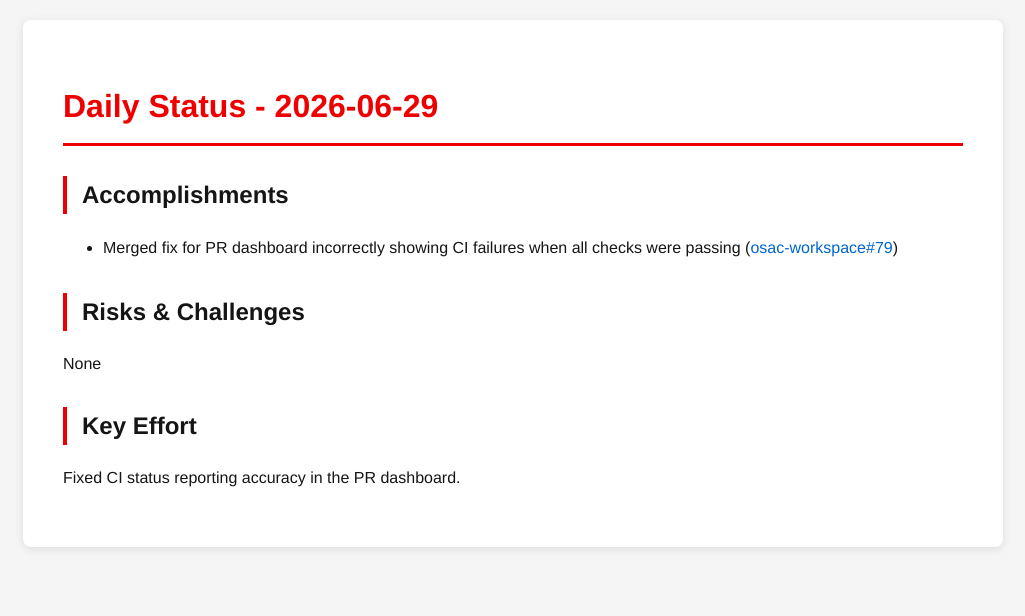
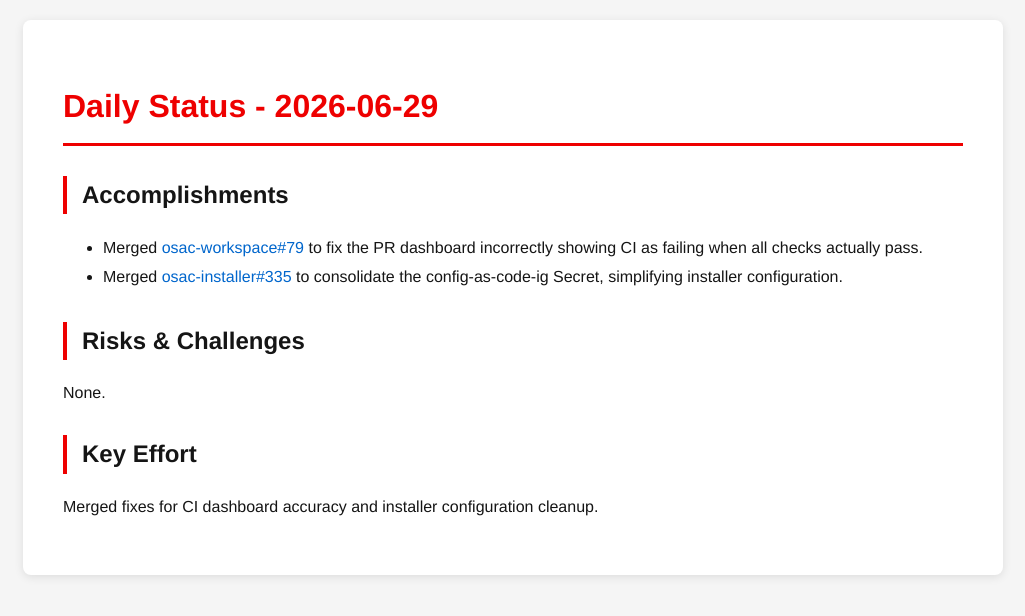
Before and after one commit to tzvatot/daily-status, a Jekyll site: the page built from 2026-06-29.md, in a window 1280 px wide. Shown: the top 616 px of the page, without its empty margins (127-1152 px from the left). Built offline with Jekyll 4.4.1, drawn with Linux system fonts in a browser that asks for light colours.

Commit message:
Daily status update - 2026-06-29

```diff
--- a/2026-06-29.md
+++ b/2026-06-29.md
@@ -7,10 +7,11 @@ date: 2026-06-29
 # Daily Status - 2026-06-29
 
 ## Accomplishments
-- Merged fix for PR dashboard incorrectly showing CI failures when all checks were passing ([osac-workspace#79](https://github.com/osac-project/osac-workspace/pull/79))
+- Merged [osac-workspace#79](https://github.com/osac-project/osac-workspace/pull/79) to fix the PR dashboard incorrectly showing CI as failing when all checks actually pass.
+- Merged [osac-installer#335](https://github.com/osac-project/osac-installer/pull/335) to consolidate the config-as-code-ig Secret, simplifying installer configuration.
 
 ## Risks & Challenges
-None
+None.
 
 ## Key Effort
-Fixed CI status reporting accuracy in the PR dashboard.
+Merged fixes for CI dashboard accuracy and installer configuration cleanup.
```
